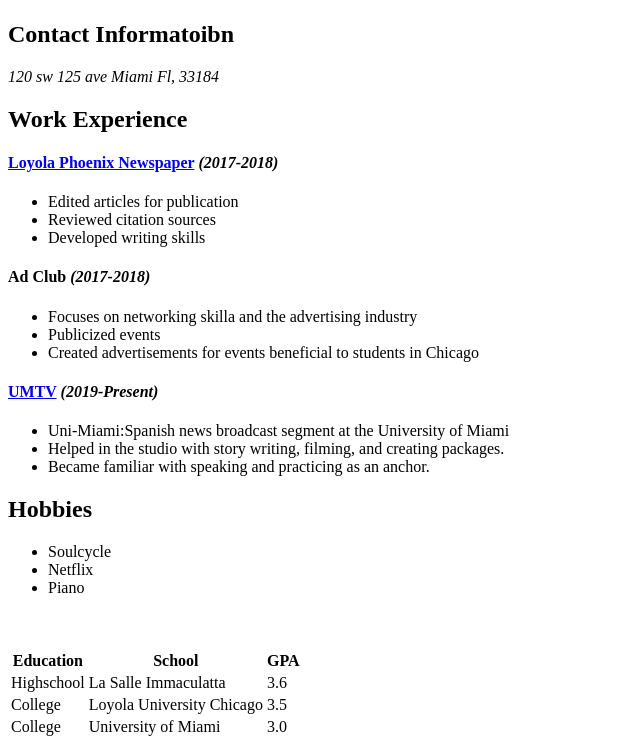
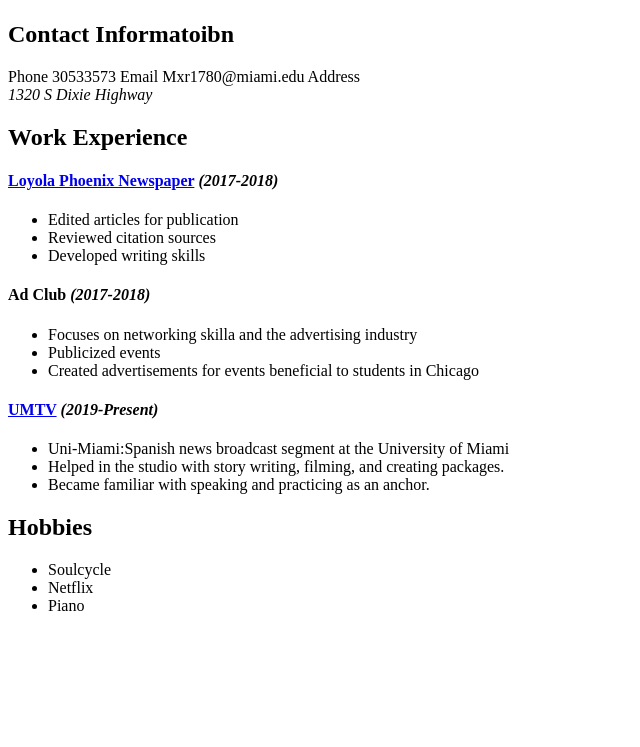
Before and after one commit to miriamruiz99/CIM-111, a plain HTML site: page Resume/index.html in a window 1280 px wide. Shown: the part 360-1107 px from the top of the page, without its empty margins (0-640 px from the left). After the commit the page ends 1035 px from the top, so only its background shows below. Drawn offline with Linux system fonts and the light colour scheme.

Commit message:
Contact info
table updated

```diff
--- a/Resume/index.html
+++ b/Resume/index.html
@@ -21,7 +21,19 @@
     <img src="images/IMG_2965.jpeg" alt="Picture of myself" width=300 >
 
 <h2> Contact Informatoibn </h2>
-<address> 120 sw 125 ave Miami Fl, 33184</address>
+<tr>
+    <td>Phone</td>
+    <td>30533573<td>
+  </tr>
+  <tr>
+    <td>Email</td>
+    <td>Mxr1780@miami.edu</td>
+  </tr>
+  <tr>
+   <td>Address</td>
+    <td><address>1320 S Dixie Highway</address></td>
+  </tr>
+</table>
 
 
 
@@ -70,30 +82,6 @@ UMTV(2018-present):Uni-Miami-Spanish news broadcast segment at the University of
 
 
 
-<table>
-  <tr>
-    <th>Education</th>
-    <th>School</th>
-    <th>GPA</th>
-  </tr>
-  <tr>
-    <td>Highschool</td>
-    <td>La Salle Immaculatta</td>
-    <td>3.6</td>
-  </tr>
-  <tr>
-    <td>College</td>
-    <td>Loyola University Chicago</td>
-    <td>3.5</td>
-  </tr>
-  <tr>
-   <td>College</td>
-    <td>University of Miami</td>
-    <td>3.0</td>
-  </tr>
-</table>
-
-
 
 
 </body>
```
